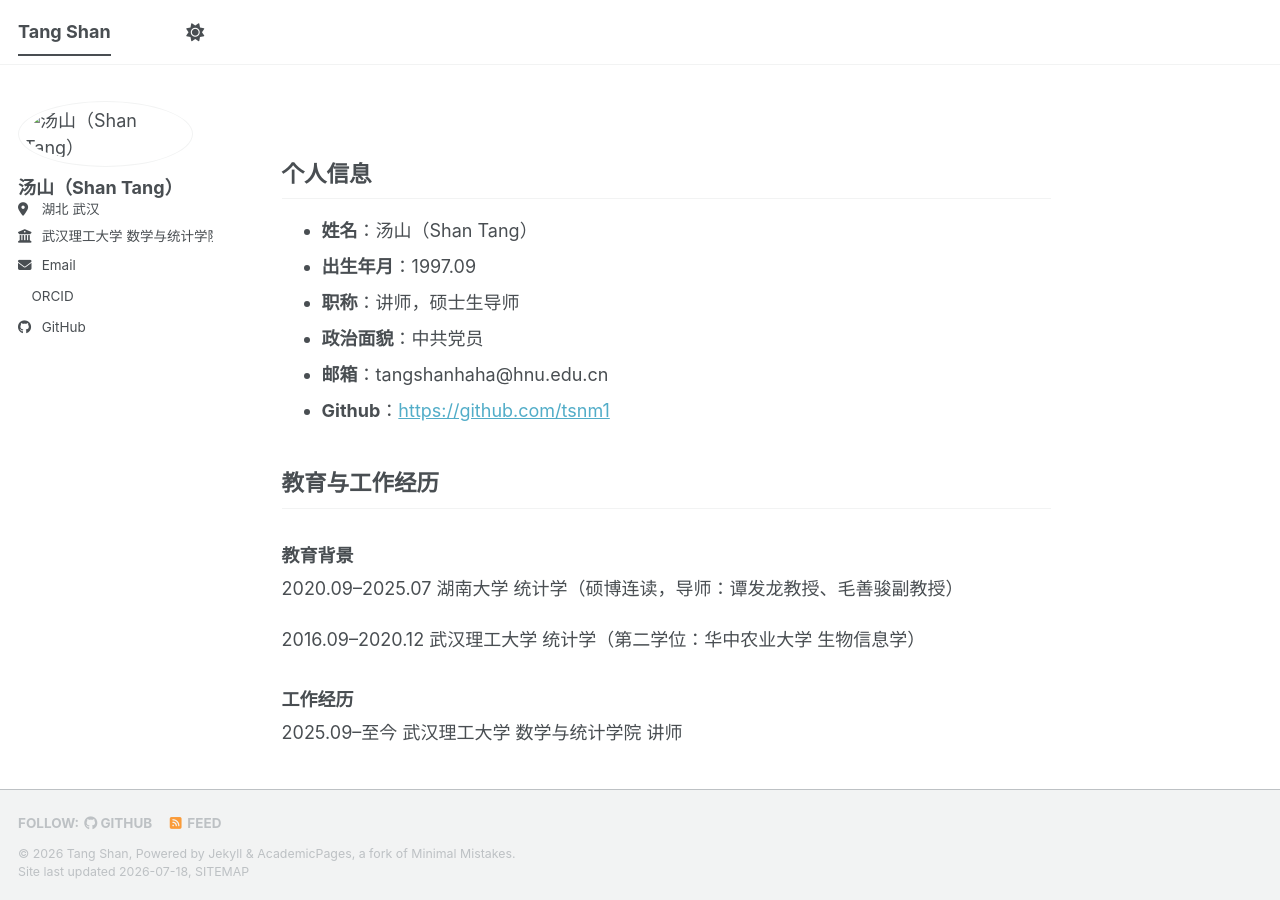
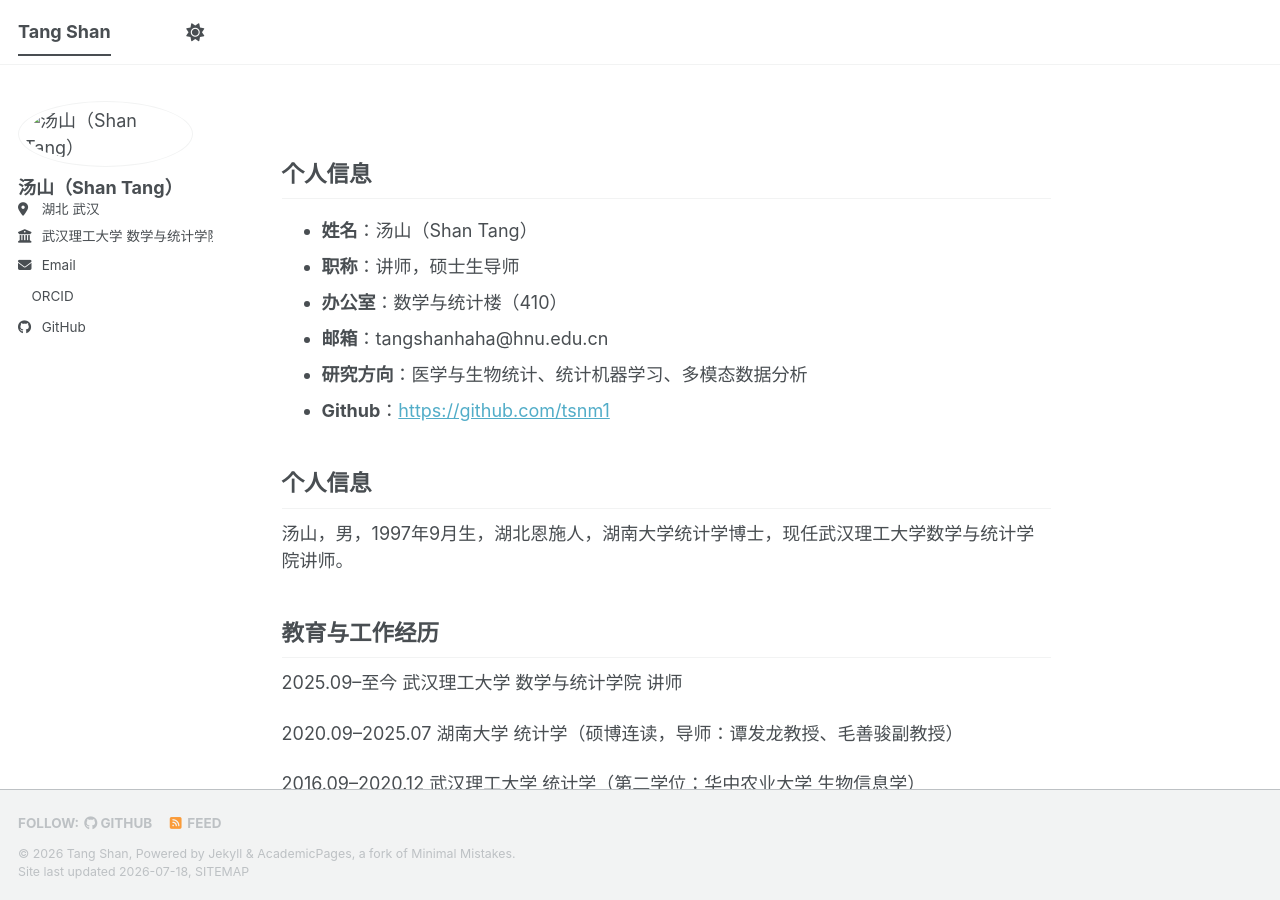
Before and after one commit to tsnm1/tsnm1.github.io, a Jekyll site: the page built from _pages/about.md, in a window 1280 px wide and 900 px high. Built offline with Jekyll 4.4.1, drawn with Linux system fonts in a browser that asks for light colours; a style sheet for code colours, icons or effects is not loaded.

Commit message:
Update about.md

```diff
--- a/_pages/about.md
+++ b/_pages/about.md
@@ -8,22 +8,21 @@ redirect_from:
 ---
 ## 个人信息
 - **姓名**：汤山（Shan Tang）
-- **出生年月**：1997.09
 - **职称**：讲师，硕士生导师
-- **政治面貌**：中共党员
+- **办公室**：数学与统计楼（410）
 - **邮箱**：tangshanhaha@hnu.edu.cn
+- **研究方向**：医学与生物统计、统计机器学习、多模态数据分析
 - **Github**：[https://github.com/tsnm1](https://github.com/tsnm1)
 
+## 个人信息
+汤山，男，1997年9月生，湖北恩施人，湖南大学统计学博士，现任武汉理工大学数学与统计学院讲师。
+
 ## 教育与工作经历
-### 教育背景
+2025.09–至今  武汉理工大学 数学与统计学院 讲师
 
 2020.09–2025.07  湖南大学 统计学（硕博连读，导师：谭发龙教授、毛善骏副教授）
 
 2016.09–2020.12  武汉理工大学 统计学（第二学位：华中农业大学 生物信息学）
-
-### 工作经历
-
-2025.09–至今  武汉理工大学 数学与统计学院 讲师
 
 ## 教学工作
 数理统计、生物信息、经济金融多领域研究经验，主讲课程：概率论与数理统计、大数据基础与应用等；
```
